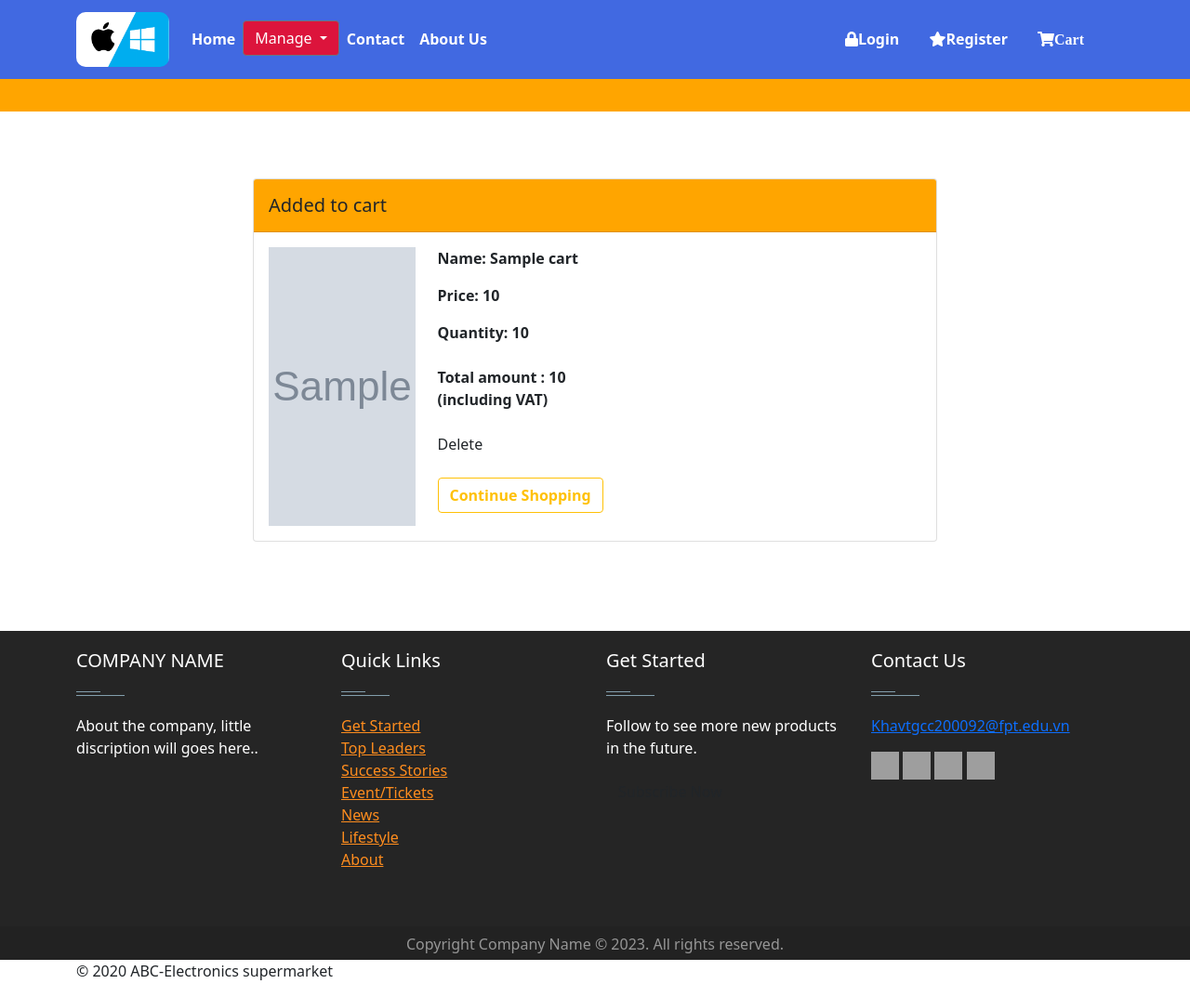
After one commit to ASMProjectWebHL/Asm_Webproject, a Symfony app: template templates/cart/index.html.twig in a window 1280 px wide. The commit adds this page. Shown: the whole page at 93% size. Run offline with Twig, Linux system fonts and the light colour scheme; the template is opened without the code that fills it: most values are stand-ins (such as "Sample title", 1, 10 or a date in 2020); grey boxes marked "Sample" are stand-in pictures; some libraries are stand-ins or nearby versions; grey boxes are pictures that could not be loaded.

Commit message:
Create a shopping cart view page

```diff
--- a/templates/base.html.twig
+++ b/templates/base.html.twig
@@ -110,7 +110,7 @@
         {% endif %}
 
       <!-- Icon -->
-       {# <a class="nav-link me-3" href="{{path('app_cart')}}" style="color: white; font-weight: bold;"> #}
+       <a class="nav-link me-3" href="{{path('app_cart')}}" style="color: white; font-weight: bold;">
         <i class="fas fa-shopping-cart">Cart</i>
       </a>
       {# <a class="nav-link me-3" href="#">
--- /dev/null
+++ b/templates/cart/index.html.twig
@@ -0,0 +1,73 @@
+{% extends 'base.html.twig' %}
+{% block body %}
+<link rel="stylesheet" href="{{asset("styles/cart.css")}}" />
+    <section class="h-100 gradient-custom">
+    {% for c in carts %}
+  <div class="container py-5">
+    <div class="row d-flex justify-content-center my-4">
+      <div class="col-md-8">
+        <div class="card mb-4">
+          <div class="card-header py-3" style="background-color: orange;">
+            <h5 class="mb-0">Added to cart</h5>
+             {% for message in app.flashes('success') %}
+                        <div class="alert alert-success">
+                              {{ message }}
+                       </div>
+                        {% endfor %}
+          </div>
+          <div class="card-body">
+            <!-- Single item -->
+            <div class="row">
+              <div class="col-lg-3 col-md-12 mb-4 mb-lg-0">
+                <!-- Image -->
+                <div class="bg-image hover-overlay hover-zoom ripple rounded" data-mdb-ripple-color="light">
+                  <a >
+                    <div class="bg-image hover-zoom ripple ripple-surface ripple-surface-light"
+            data-mdb-ripple-color="light">
+            {% set img = c.image %}
+            <img src="{{asset('uploads/'~img)}}"
+              class="w-100" style="height: 300px;"/>
+          </div>
+                  </a>
+                </div>
+                <!-- Image -->
+              </div>
+              <div class="col-lg-5 col-md-6 mb-4 mb-lg-0">
+                <!-- Data -->
+                <p><strong>Name: {{c.name}}</strong></p>
+                <p><strong>Price: {{c.price}} </strong></p>
+                <p><strong>Quantity: {{c.quantity}}</strong></p>
+                <li
+                class="list-group-item d-flex justify-content-between align-items-center border-0 px-0 mb-3">
+
+                <div>
+                  <strong>Total amount : {{total}}</strong>
+                  <strong>
+                    <p class="mb-0">(including VAT)</p>
+                  </strong>
+                </div>
+                <span><strong></strong></span>
+              </li>
+           <div>
+            {# <a href="{{path('remove_cart',{"id":c.id})}}"><button type="button" class="btn btn-outline-warning" style="font-weight:bold;"> #}
+            Delete
+            </button></a>
+              </div>
+              <br>
+            <div>
+<a href="{{path('homepage')}}"><button type="button" class="btn btn-outline-warning" style="font-weight:bold;">Continue Shopping</button></a>
+ </div>
+              </div>
+
+              </div>
+
+            </div>
+              </div>
+            </div>
+          </div>
+        </div>
+  </div>
+  {% endfor %}
+</section>
+
+{% endblock %}
--- a/templates/home.html.twig
+++ b/templates/home.html.twig
@@ -108,7 +108,7 @@
         {% endif %}
 
       <!-- Icon -->
-       {# <a class="nav-link me-3" href="{{path('app_cart')}}" style="color: white; font-weight: bold;"> #}
+       <a class="nav-link me-3" href="{{path('app_cart')}}" style="color: white; font-weight: bold;">
         <i class="fas fa-shopping-cart">Cart</i>
       </a>
       {# <a class="nav-link me-3" href="#">
```
Also changed, not shown: src/Controller/CartController.php (added, +37 -0 lines), src/Repository/CartRepository.php (added, +83 -0 lines).
